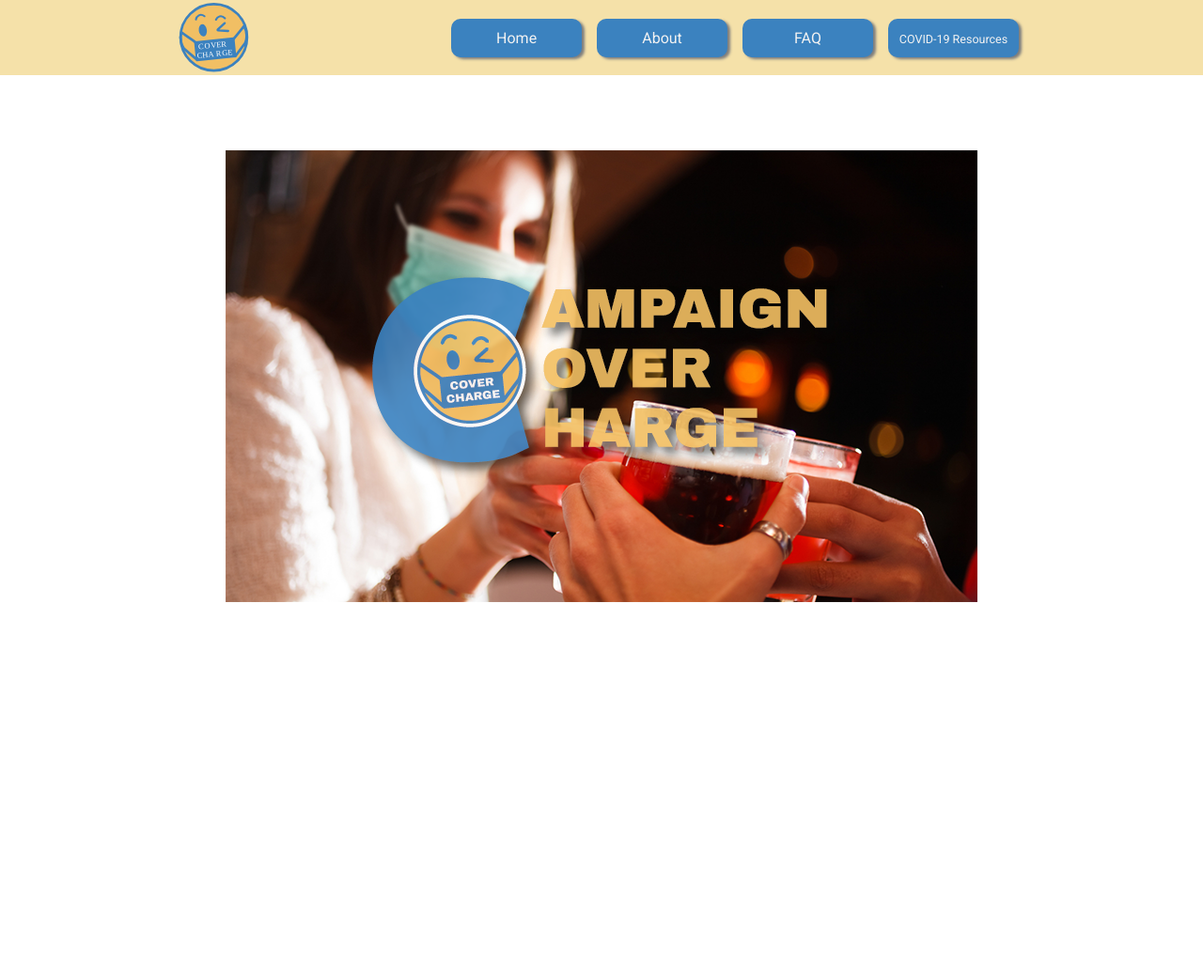
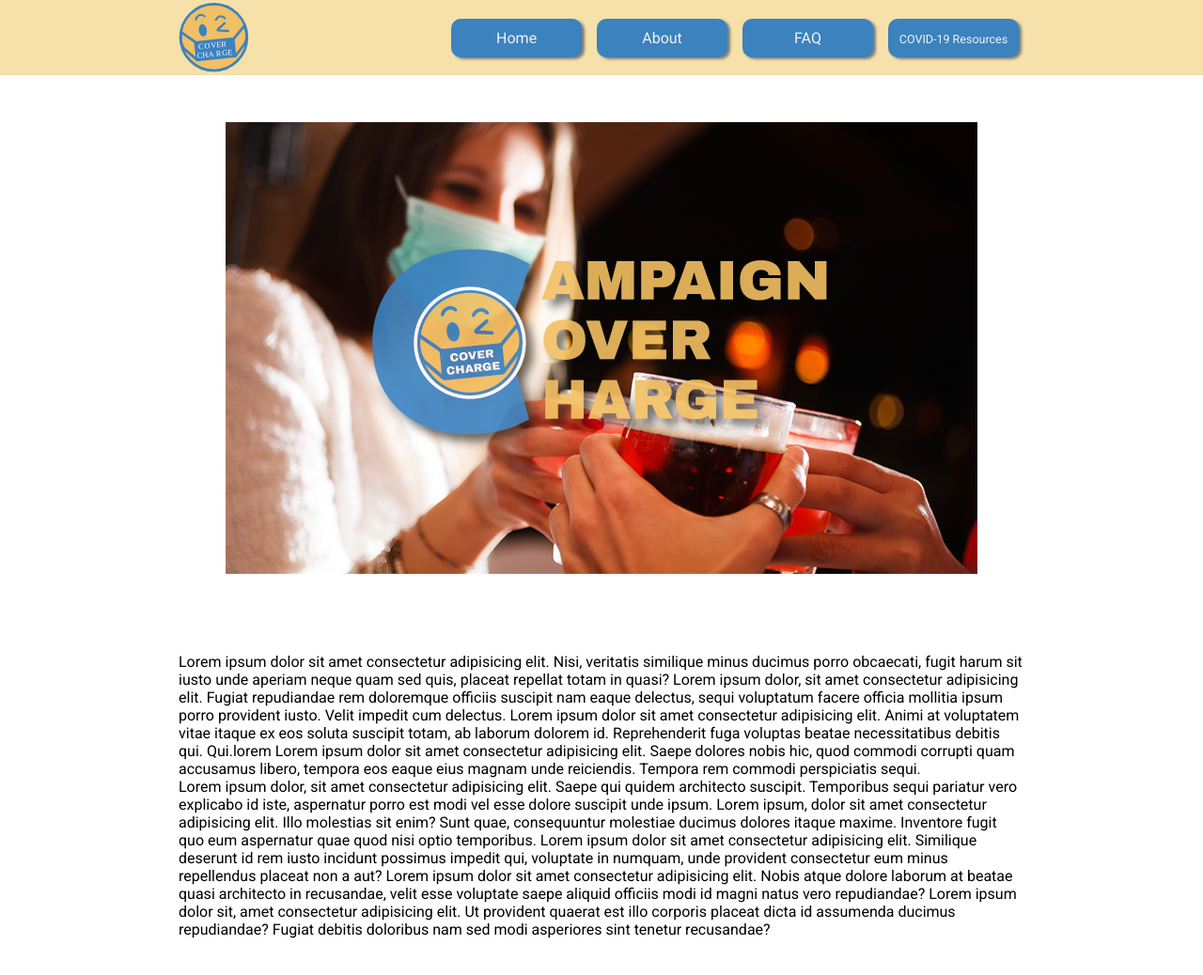
Before and after one commit to cwaycarter/final-website-project, a plain HTML site: page index.html in a window 1280 px wide. Shown: the whole page at 94% size. Before the commit the page ends 800 px from the top, so only its background shows below. Drawn offline with Linux system fonts and the light colour scheme.

Commit message:
fixed header to top and adjusted margin

```diff
--- a/css/styles.css
+++ b/css/styles.css
@@ -41,6 +41,10 @@ Header
 header {
     background: #f5e1a9;
     height: 80px;
+    position: fixed;
+    width: 100%;
+    top: 0px;
+    z-index: 99;
 }
 
 nav {
@@ -110,3 +114,7 @@ Home Page Styling
     right: 202px;
     opacity: 0.9;
 }
+
+.herocontain {
+    padding-top: 50px;
+}
--- a/index.html
+++ b/index.html
@@ -32,7 +32,7 @@
     </header>
 
     <main>
-        <section>
+        <section class="herocontain">
             <div class="hero">
                 <!-- <h1> Cover Charge</h1> -->
                 <img src="images/hero.png" alt="Hero image" title="Hero Image" />
@@ -43,7 +43,16 @@
         </section>
 
         <section>
+            <p>Lorem ipsum dolor sit amet consectetur adipisicing elit. Nisi, veritatis similique minus ducimus porro obcaecati, fugit harum sit iusto unde aperiam neque quam sed quis, placeat repellat totam in quasi? Lorem ipsum dolor, sit amet consectetur
+                adipisicing elit. Fugiat repudiandae rem doloremque officiis suscipit nam eaque delectus, sequi voluptatum facere officia mollitia ipsum porro provident iusto. Velit impedit cum delectus. Lorem ipsum dolor sit amet consectetur adipisicing
+                elit. Animi at voluptatem vitae itaque ex eos soluta suscipit totam, ab laborum dolorem id. Reprehenderit fuga voluptas beatae necessitatibus debitis qui. Qui.lorem Lorem ipsum dolor sit amet consectetur adipisicing elit. Saepe dolores
+                nobis hic, quod commodi corrupti quam accusamus libero, tempora eos eaque eius magnam unde reiciendis. Tempora rem commodi perspiciatis sequi.</p>
 
+            <p>Lorem ipsum dolor, sit amet consectetur adipisicing elit. Saepe qui quidem architecto suscipit. Temporibus sequi pariatur vero explicabo id iste, aspernatur porro est modi vel esse dolore suscipit unde ipsum. Lorem ipsum, dolor sit amet consectetur
+                adipisicing elit. Illo molestias sit enim? Sunt quae, consequuntur molestiae ducimus dolores itaque maxime. Inventore fugit quo eum aspernatur quae quod nisi optio temporibus. Lorem ipsum dolor sit amet consectetur adipisicing elit. Similique
+                deserunt id rem iusto incidunt possimus impedit qui, voluptate in numquam, unde provident consectetur eum minus repellendus placeat non a aut? Lorem ipsum dolor sit amet consectetur adipisicing elit. Nobis atque dolore laborum at beatae
+                quasi architecto in recusandae, velit esse voluptate saepe aliquid officiis modi id magni natus vero repudiandae? Lorem ipsum dolor sit, amet consectetur adipisicing elit. Ut provident quaerat est illo corporis placeat dicta id assumenda
+                ducimus repudiandae? Fugiat debitis doloribus nam sed modi asperiores sint tenetur recusandae?</p>
         </section>
     </main>
 </body>
```
